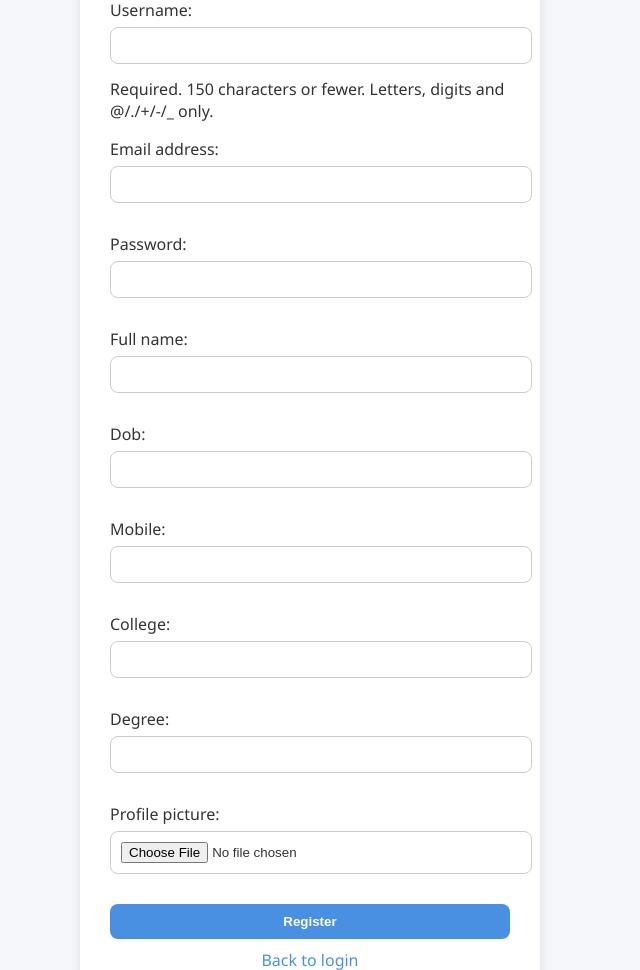
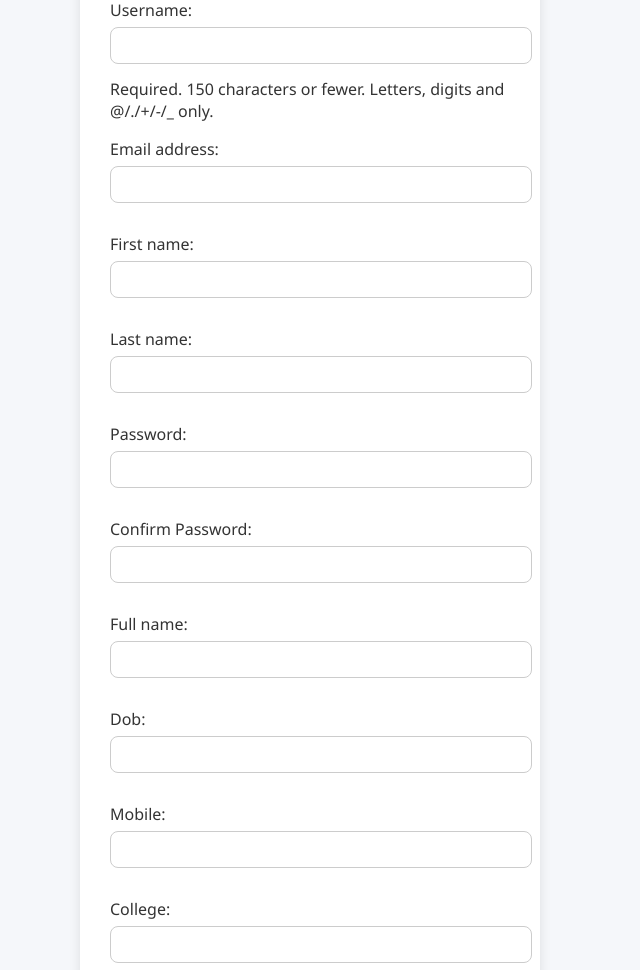
Before and after one commit to Venkat-51/Student_Portal_Web-App, a Django app: page /register/ in a window 1280 px wide. Shown: the part 164-1134 px from the top of the page, without its empty margins (330-970 px from the left). Run offline with Django 4.2, Linux system fonts and the light colour scheme.

Commit message:
Fix registration form: add password confirmation, name fields, and error handling

```diff
--- a/profiles/forms.py
+++ b/profiles/forms.py
@@ -3,12 +3,22 @@ from django.contrib.auth.models import User
 from .models import StudentProfile
 
 class UserForm(forms.ModelForm):
+    password = forms.CharField(widget=forms.PasswordInput(), label='Password')
+    password_confirm = forms.CharField(widget=forms.PasswordInput(), label='Confirm Password')
+
     class Meta:
         model = User
-        fields = ['username', 'email', 'password']
-        widgets = {
-            'password': forms.PasswordInput(),
-        }
+        fields = ['username', 'email', 'first_name', 'last_name']
+
+    def clean(self):
+        cleaned_data = super().clean()
+        password = cleaned_data.get('password')
+        password_confirm = cleaned_data.get('password_confirm')
+
+        if password and password_confirm:
+            if password != password_confirm:
+                raise forms.ValidationError('Passwords do not match!')
+        return cleaned_data
 
 class ProfileForm(forms.ModelForm):
     class Meta:
--- a/profiles/views.py
+++ b/profiles/views.py
@@ -10,7 +10,8 @@ def register_view(request):
         profile_form = ProfileForm(request.POST, request.FILES)
         if user_form.is_valid() and profile_form.is_valid():
             user = user_form.save(commit=False)
-            user.set_password(user.password)
+            password = user_form.cleaned_data.get('password')
+            user.set_password(password)
             user.save()
             profile = profile_form.save(commit=False)
             profile.user = user
--- a/templates/register.html
+++ b/templates/register.html
@@ -4,8 +4,33 @@
 <h2>Register</h2>
 <form method="post" enctype="multipart/form-data">
     {% csrf_token %}
+
+    {% if user_form.non_field_errors %}
+        <div class="error-messages">
+            {% for error in user_form.non_field_errors %}
+                <p style="color: red;">{{ error }}</p>
+            {% endfor %}
+        </div>
+    {% endif %}
+
     {{ user_form.as_p }}
     {{ profile_form.as_p }}
+
+    {% if user_form.errors or profile_form.errors %}
+        <div class="error-messages">
+            {% for field, errors in user_form.errors.items %}
+                {% for error in errors %}
+                    <p style="color: red;">{{ field }}: {{ error }}</p>
+                {% endfor %}
+            {% endfor %}
+            {% for field, errors in profile_form.errors.items %}
+                {% for error in errors %}
+                    <p style="color: red;">{{ field }}: {{ error }}</p>
+                {% endfor %}
+            {% endfor %}
+        </div>
+    {% endif %}
+
     <button type="submit">Register</button>
 </form>
 <a href="{% url 'login' %}">Back to login</a>
```
